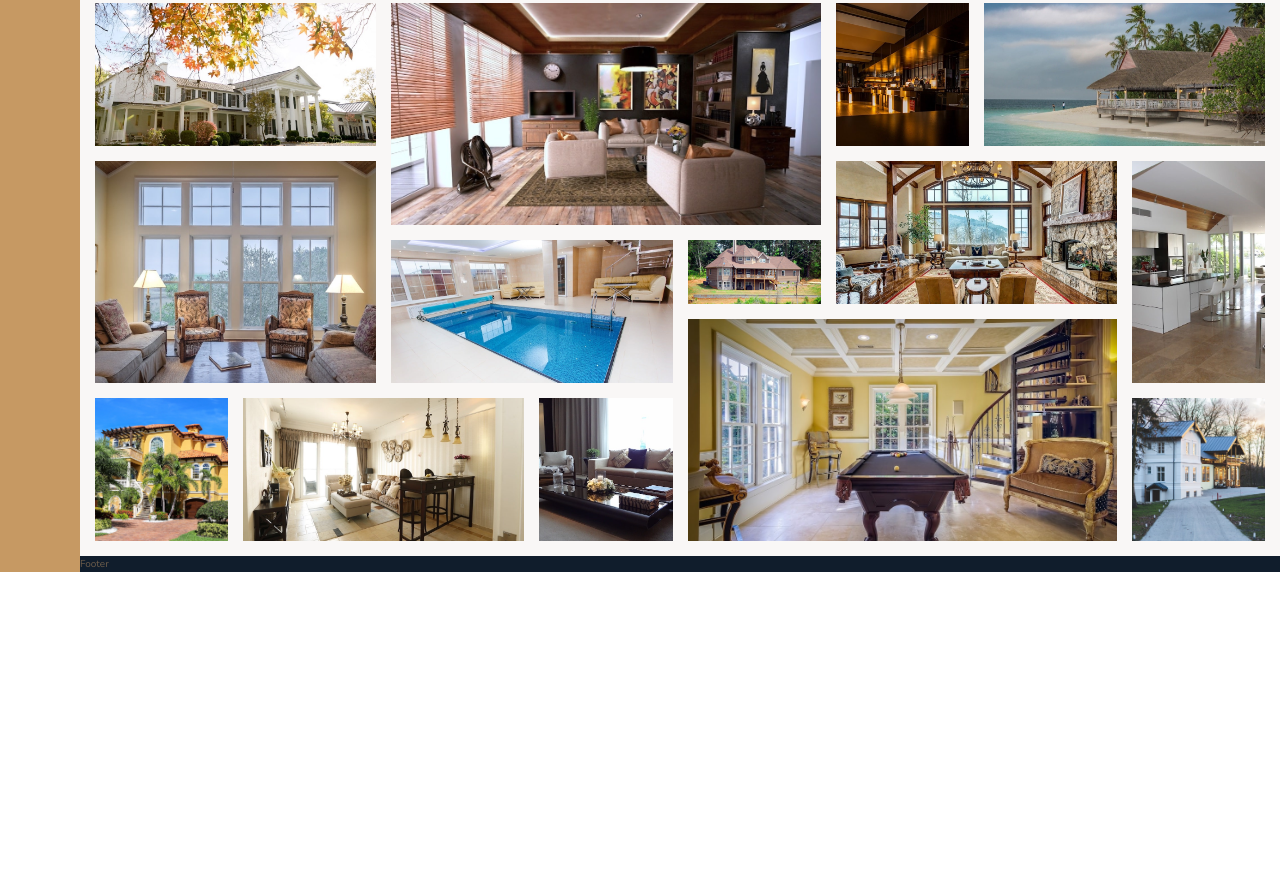
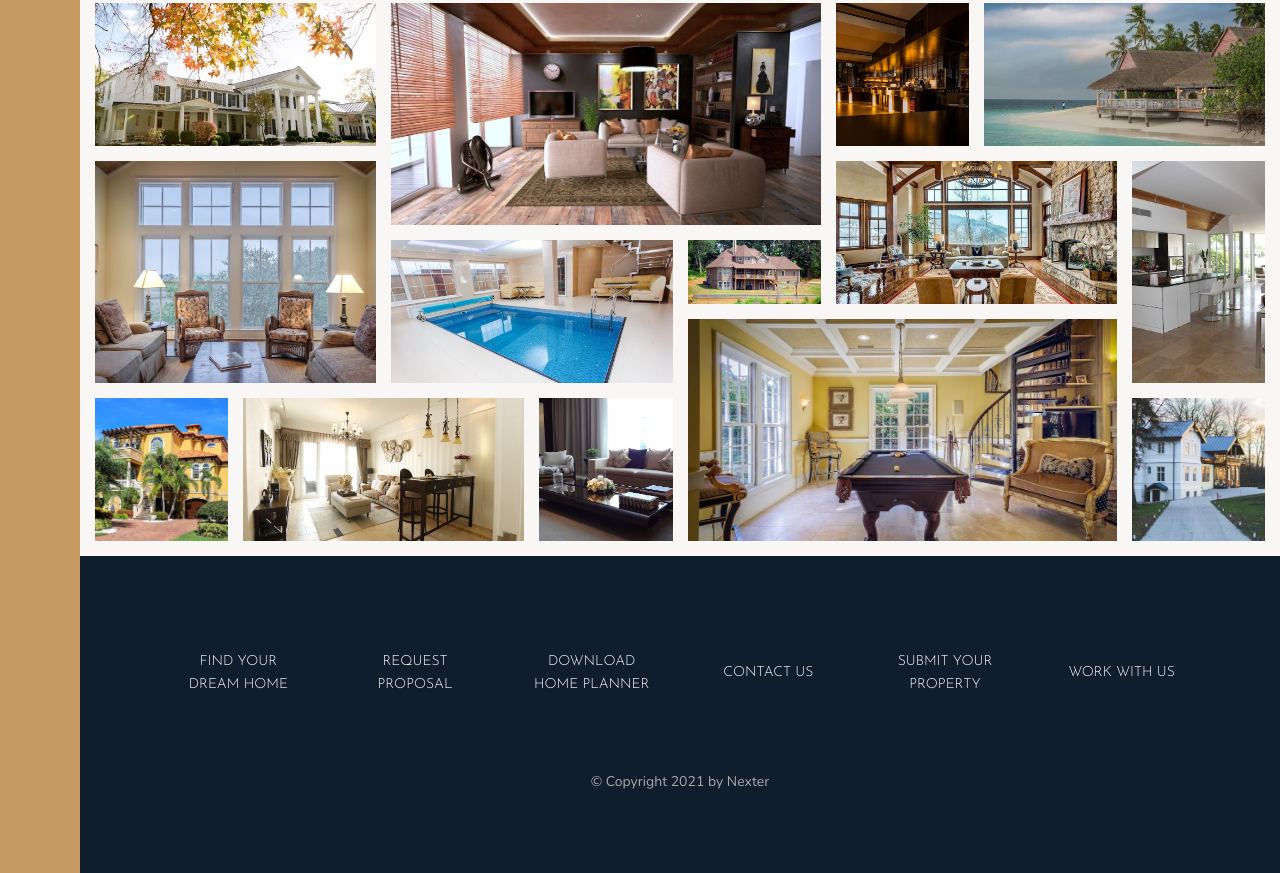
Before and after one commit to rsous/nexter, a website: page index.html in a window 1280 px wide. Shown: the part 3084-3957 px from the top of the page. Before the commit the page ends 3656 px from the top, so only its background shows below. Drawn offline with nearby package versions, Linux system fonts and the light colour scheme.

Commit message:
Building the Footer

```diff
--- a/index.html
+++ b/index.html
@@ -425,6 +425,28 @@
       </figure>
     </section>
 
-    <footer class="footer">Footer</footer>
+    <footer class="footer">
+      <ul class="nav">
+        <li class="nav__item">
+          <a href="#" class="nav__link">Find your dream home</a>
+        </li>
+        <li class="nav__item">
+          <a href="#" class="nav__link">Request proposal</a>
+        </li>
+        <li class="nav__item">
+          <a href="#" class="nav__link">Download home planner</a>
+        </li>
+        <li class="nav__item">
+          <a href="#" class="nav__link">Contact us</a>
+        </li>
+        <li class="nav__item">
+          <a href="#" class="nav__link">Submit your property</a>
+        </li>
+        <li class="nav__item">
+          <a href="#" class="nav__link">Work with us</a>
+        </li>
+      </ul>
+      <p class="copyright">&copy; Copyright 2021 by Nexter</p>
+    </footer>
   </body>
 </html>
--- a/sass/_footer.scss
+++ b/sass/_footer.scss
@@ -1,4 +1,39 @@
 .footer {
   background-color: $color-secondary;
   grid-column: full-start / full-end;
+  padding: 8rem;
 }
+
+.nav {
+  list-style: none;
+  display: grid;
+  grid-template-columns: repeat(auto-fit, minmax(15rem, 1fr));
+  gap: 2rem;
+  align-items: center;
+
+  &__link:link,
+  &__link:visited {
+    font-size: 1.4rem;
+    color: #fff;
+    text-decoration: none;
+    font-family: $font-display;
+    text-transform: uppercase;
+    text-align: center;
+    padding: 1.5rem;
+    display: block;
+    transition: all 0.2s;
+  }
+
+  &__link:link:hover,
+  &__link:visited:hover {
+    background-color: rgba(#fff, 0.05);
+    transform: translateY(-3px);
+  }
+}
+
+.copyright {
+  font-size: 1.4rem;
+  color: $color-grey-light-2;
+  margin-top: 6rem;
+  text-align: center;
+}
```
Also changed, not shown: css/style.css.
